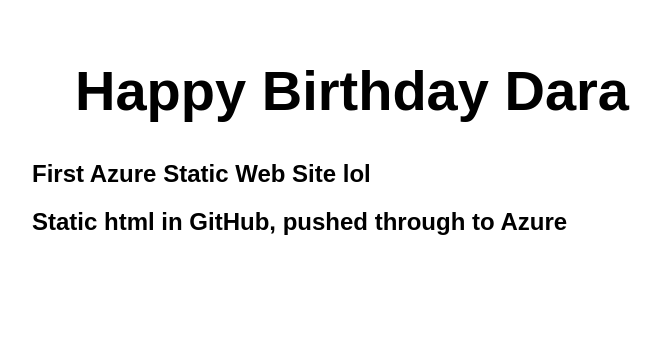
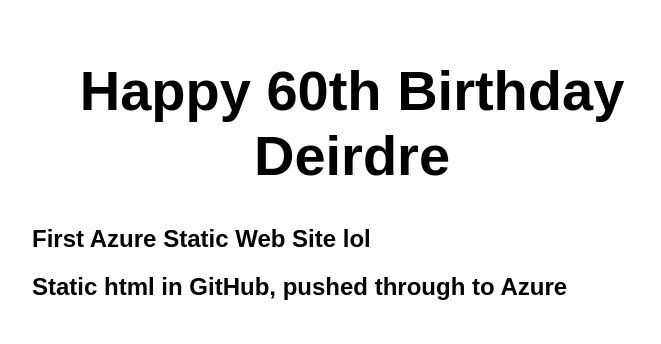
Before and after one commit to niamhucl/absurdbird-repo, a plain HTML site: page index.html in a window 1280 px wide. Shown: the whole page, without its empty margins (288-949 px from the left). Drawn offline with Linux system fonts and the light colour scheme.

Commit message:
Update index.html

```diff
--- a/index.html
+++ b/index.html
@@ -10,7 +10,7 @@
 
 <body>
   <main>
-    <h1>Happy Birthday Dara</h1>
+    <h1>Happy 60th Birthday Deirdre</h1>
     <h2> First Azure Static Web Site lol</h2>
     <h2> Static html in GitHub, pushed through to Azure</h2>
   </main>
```
